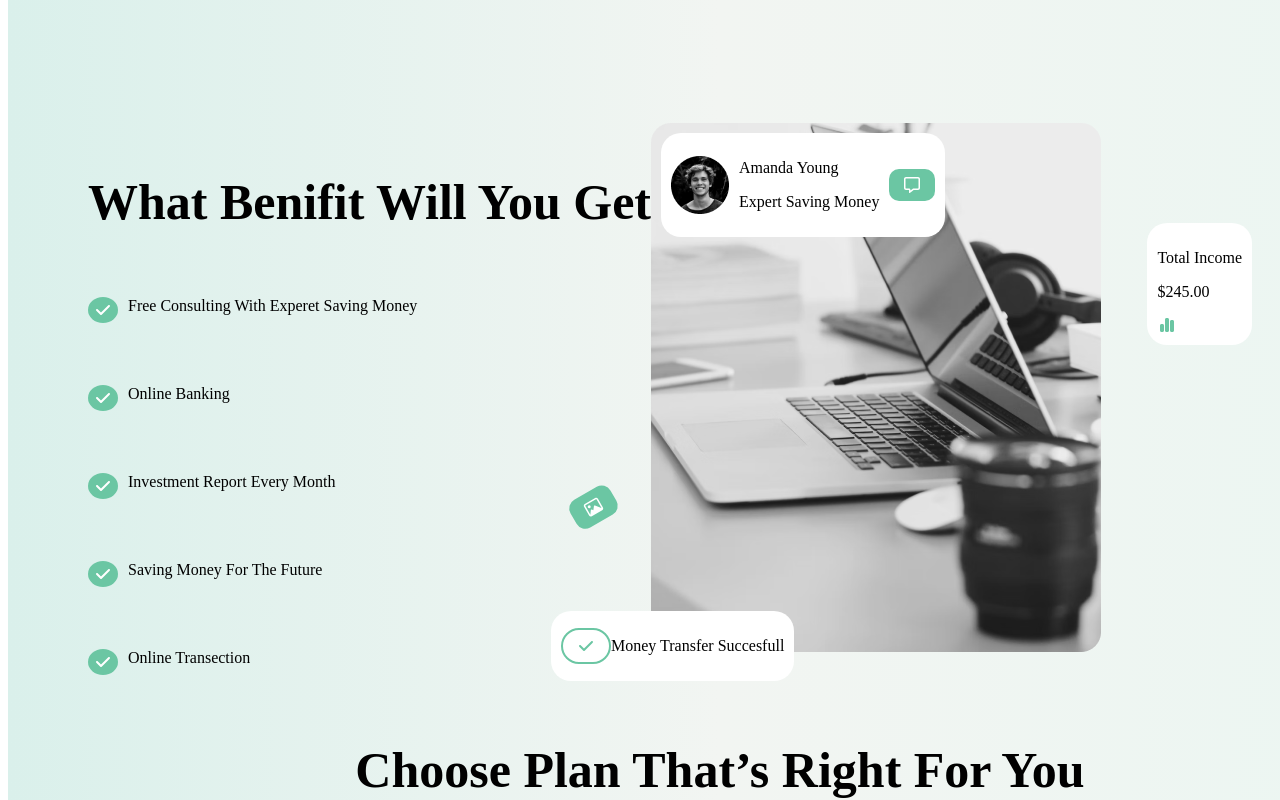
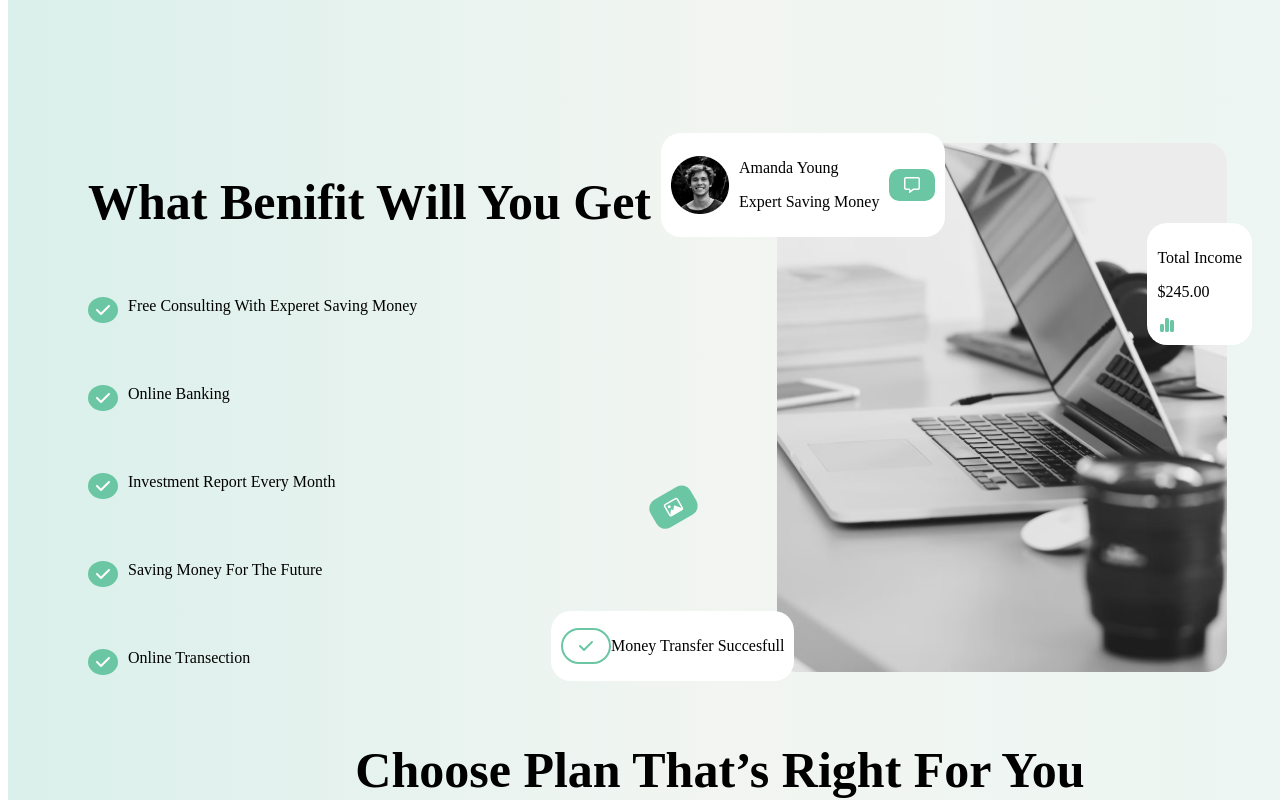
Before and after one commit to Utkarshkumar29/algodiv, a Next.js app: page /homePage in a window 1280 px wide. Shown: the part 3200-4000 px from the top of the page. Built offline with nearby package versions, Linux system fonts and the light colour scheme.

Commit message:
fourth commit

```diff
--- a/src/styles/feature.module.css
+++ b/src/styles/feature.module.css
@@ -156,6 +156,9 @@
     position: relative;
     width: 100%;
     flex: 1;
+    display: flex;
+    justify-content: center;
+    align-items: center;
 
     @media (max-width: 1200px) {
         display: flex;
@@ -205,7 +208,7 @@
 .float{
     position: absolute;
     bottom: 150px;
-    left: -80px;
+    left: 0px;
     transform: rotate(-30deg);
 }
 
--- a/src/styles/footer.module.css
+++ b/src/styles/footer.module.css
@@ -123,6 +123,7 @@
 
 .form input{
     width: 100%;
+    padding: 10px;
 }
 
 .form button{
@@ -204,8 +205,8 @@
 }
 
 .arrow{
-    width:40px;
-    height:40px;
+    width:30px;
+    height:30px;
     background-color:#54bd95;
     color:White;
     border-radius:100%;
--- a/src/views/features/index.jsx
+++ b/src/views/features/index.jsx
@@ -47,7 +47,7 @@ const Feature=()=>{
                     </div>
                 </div>
                 <div className={styled.imageContainer}>
-                    <Image src={image4}/>
+                    <Image src={image4} alt="Error"/>
                     <div className={styled.expert}>
                         <Image src={image5} alt="Error"/>
                         <div>
```
